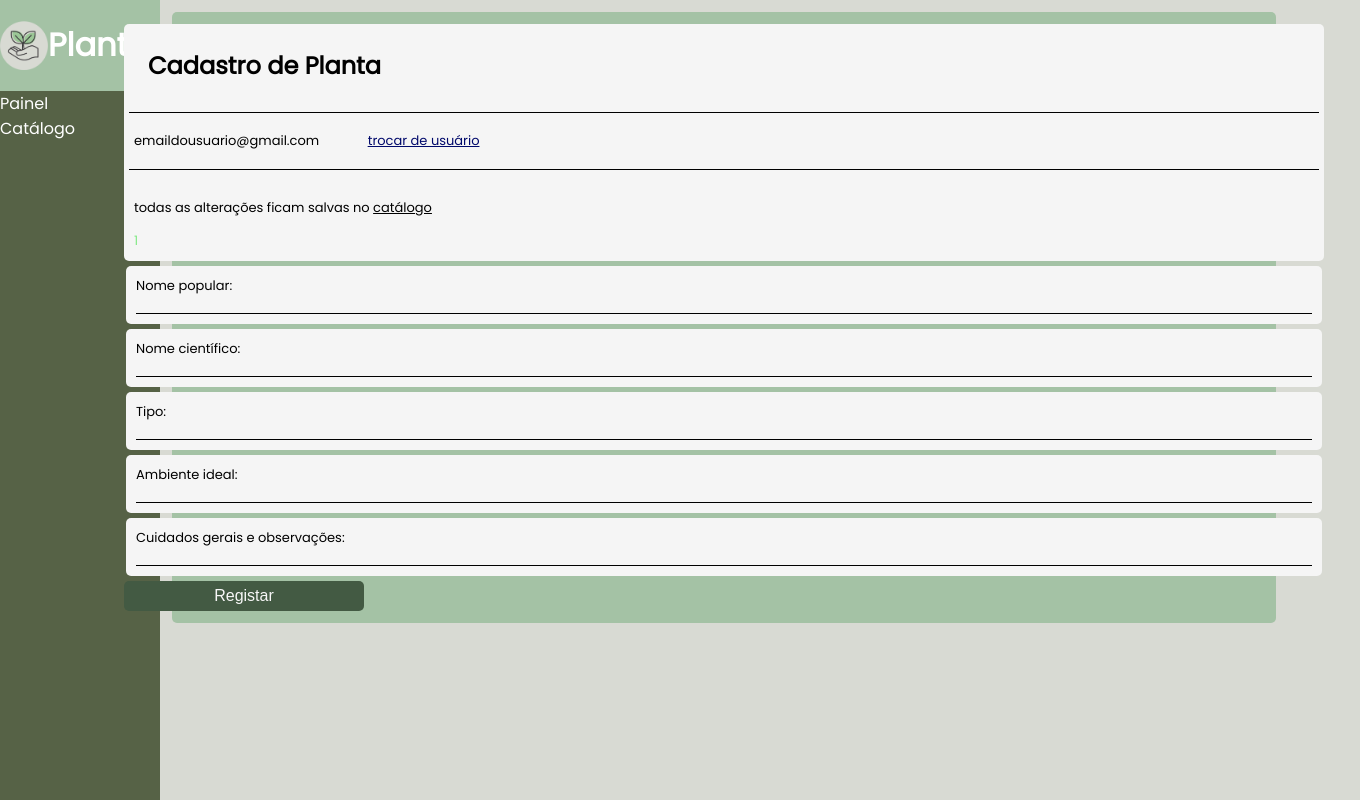
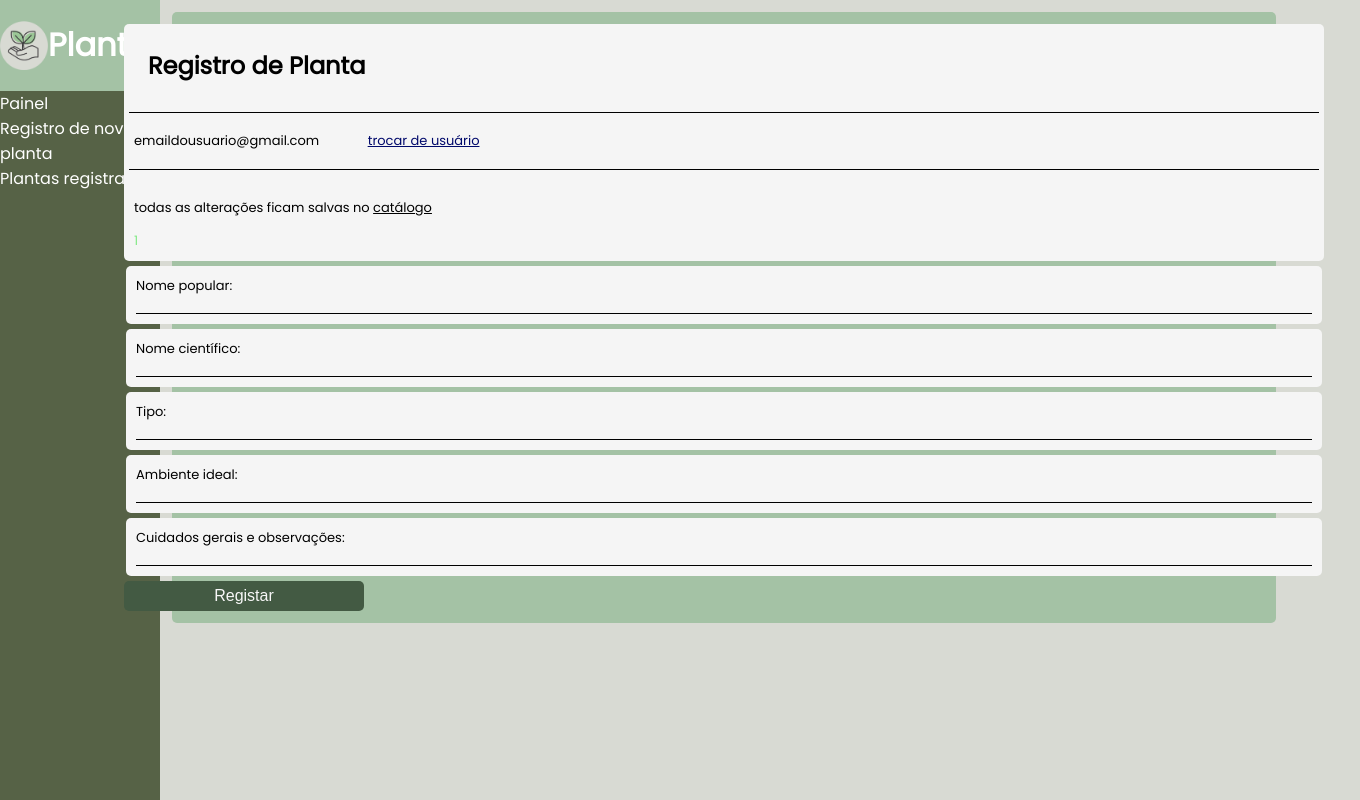
Before and after one commit to V1TOR-P3SSOA/TRABALHO-FINAL, a PHP site: page /codigo/cadastro_planta_form.php in a window 1360 px wide. Run offline with PHP 8.4, Linux system fonts and the light colour scheme; a user stored in the database is signed in.

Commit message:
correções de logistica

```diff
--- a/codigo/cadastro_planta_form.php
+++ b/codigo/cadastro_planta_form.php
@@ -1,7 +1,3 @@
-<?php
-include_once("create_plant.php");
-?>
-
 <?php
 
     if(!isset($_SESSION)){
@@ -54,8 +50,8 @@
 
         <div class="nav">
             <a href="../index.php">Painel</a>
-            <a href="cadastro_planta_form.php">Catálogo</a>
-            <a href=""></a>
+            <a href="cadastro_planta_form.php">Registro de nova planta</a>
+            <a href="read_plant.php">Plantas registradas</a>
         </div>
 
     </div>
@@ -69,7 +65,8 @@
                     <div id="cadastro_header">
 
                         <div id="titulo">
-                            <h2>Cadastro de Planta</h2>
+                            <!-- <div>.</div> -->
+                            <h2>Registro de Planta</h2>
                         </div>
 
                         <div id="email">
@@ -134,7 +131,7 @@
                     </div>
 
                     <div id="botao_registro">
-                        <button type="submit" id="botao_registro">Registar</button>
+                        <button type="submit">Registar</button>
                     </div>
                 </div>
 
```
